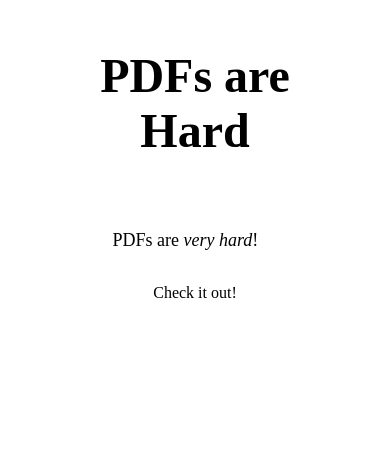
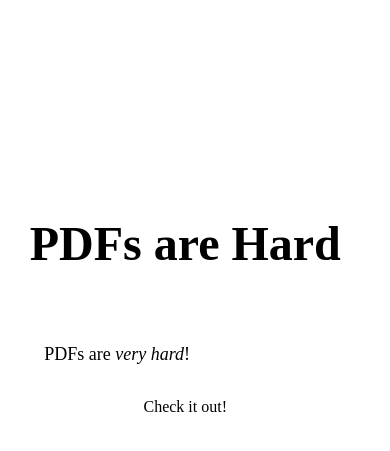
Before and after one commit to dustinknopoff/gatsby-portfolio, a Gatsby site: page /bash/pdfs-are-hard/ in a window 390 px wide. Shown: the part 161-612 px from the top of the page. Built offline with nearby package versions, Linux system fonts and the light colour scheme; Gatsby itself is replaced by a stand-in of ours.

Commit message:
mobile optimization

```diff
--- a/src/pages/index.module.css
+++ b/src/pages/index.module.css
@@ -27,7 +27,7 @@
 
 @media only screen and (max-width: 425px) {
   .main {
-    margin-top: 10vh;
+    margin-top: 15vh;
   }
 
   .main > p {
--- a/src/templates/page.module.css
+++ b/src/templates/page.module.css
@@ -2,8 +2,8 @@
   background: rgba(242, 242, 242, 0.89);
   box-shadow: 0px 4px 4px rgba(0, 0, 0, 0.25);
   border-radius: 9px;
-  min-width: 400px;
-  min-height: 300px;
+  /* min-width: 400px;
+  min-height: 300px; */
   display: flex;
   flex-direction: column;
   justify-content: space-between;
@@ -14,7 +14,8 @@
 }
 
 .card:hover {
-  box-shadow: 0px 4px 4px rgba(0, 0, 0, 0.25);
+  background: rgba(221, 221, 221, 0.89);
+  cursor: pointer;
 }
 
 .card > h2 {
@@ -33,7 +34,6 @@
   align-items: center;
   height: 75vh;
   margin-left: 10vw;
-  overflow-x: scroll;
 }
 
 .title {
--- a/src/templates/post.module.css
+++ b/src/templates/post.module.css
@@ -9,6 +9,10 @@
   margin-bottom: 10vh;
   margin-top: 10vh;
   /* overflow: scroll; */
+}
+
+pre {
+  white-space: pre-wrap;
 }
 
 .wrapper {
@@ -27,8 +31,29 @@
   font-size: 18px;
   padding: 15px;
   align-self: flex-start;
+  overflow-wrap: break-word;
+  hyphens: auto;
+  word-wrap: break-word;
 }
 
 .contain > a {
   margin-bottom: 20px;
 }
+
+@media only screen and (max-width: 425px) {
+  .wrapper {
+    margin-top: 30vh;
+    margin-left: -5vw;
+  }
+
+  .contain {
+    width: 80vw;
+  }
+
+  .content {
+    width: 70vw;
+    overflow-wrap: break-word;
+    hyphens: auto;
+    word-wrap: break-word;
+  }
+}
```
